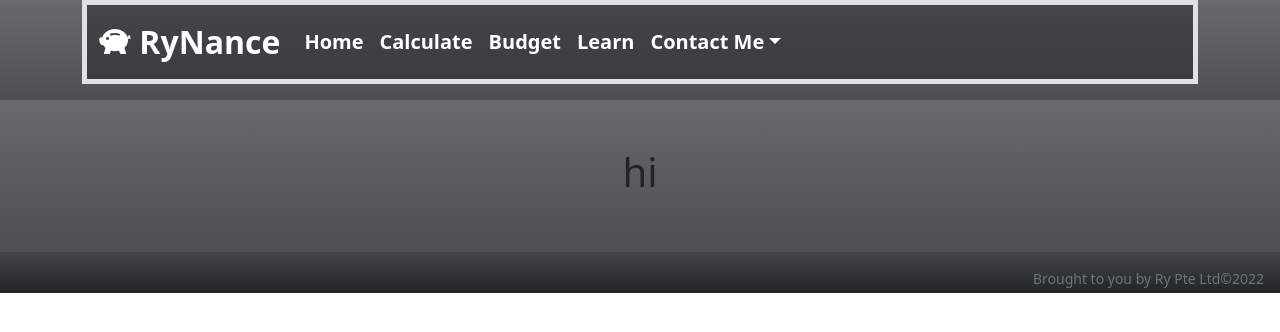
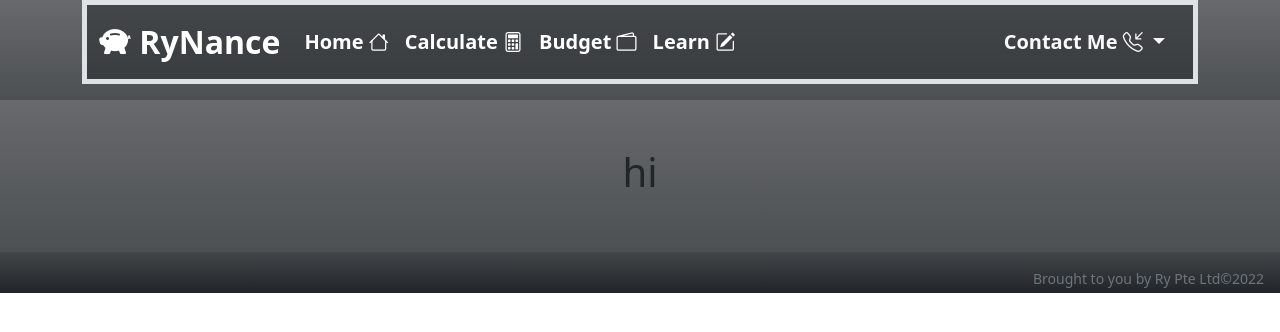
Before and after one commit to ryryry-3302/RyNance, a Flask app: page / in a window 1280 px wide. Shown: the top 332 px of the page. Run offline with Flask 2, Linux system fonts and the light colour scheme; the visitor is signed in with stand-in values (Sample User, id 1); some libraries are stand-ins or nearby versions.

Commit message:
made the navbar aesthetic

```diff
--- a/templates/layout.html
+++ b/templates/layout.html
@@ -36,26 +36,36 @@
                     <div class="collapse navbar-collapse" id="navbarText">
                     <ul class="navbar-nav me-auto mb-2 mb-lg-0 justify-content-end fw-bold fs-5"  style="text-align: right">
                         <li class="nav-item">
-                        <a class="nav-link active" aria-current="page" href="/">Home</a>
+                        <a class="nav-link active" aria-current="page" href="/">Home
+                            <i class="bi bi-house"></i>
+                        </a>
                         </li>
                         <li class="nav-item">
-                        <a class="nav-link active" href="/calculate">Calculate</a>
+                            <a class="nav-link active" href="/calculate">Calculate
+                            <i class="bi bi-calculator"></i>
+                            </a>
                         </li>
                         <li class="nav-item">
-                        <a class="nav-link active" href="/budget">Budget</a>
+                        <a class="nav-link active" href="/budget">Budget
+                            <i class="bi bi-wallet2"></i>
+                        </a>
                         </li>
-                        <li class="nav-item">
-                        <a class="nav-link active" href="/learn">Learn</a>
-                        </li>
-                        <li class="nav-item dropdown">
-                            <a class="nav-link active dropdown-toggle" data-bs-toggle="dropdown" href="#" role="button" aria-expanded="false">Contact Me</a>
-                            <ul class="dropdown-menu dropdown-menu-dark" style="text-align: right">
-                            <li><a class="dropdown-item" href="https://www.instagram.com/ryryryry4n/?hl=en"><h6>Instagram</h6></a></li>
-                            <li><a class="dropdown-item" href="https://github.com/ryryry-3302/"><h6>Github</h6></a></li>
-                            <li><a class="dropdown-item" href="https://www.linkedin.com/in/ryan-l-b376a7123/"><h6>LinkedIn</h6></a></li>
-                            </ul>
+                        <li class="nav-item ">
+                        <a class="nav-link active" href="/learn">Learn
+                            <i class="bi bi-pencil-square"></i>
+                        </a>
                         </li>
                     </ul>
+                    <div class="nav-item dropdown fw-bold fs-5 text-light">
+                        <a class="nav-link active dropdown-toggle text-light" data-bs-toggle="dropdown" href="#" role="button" aria-expanded="false">Contact Me
+                            <i class="bi bi-telephone-inbound"></i>
+                        </a>
+                        <ul class="dropdown-menu dropdown-menu-dark" style="text-align: right">
+                        <li><a class="dropdown-item" href="https://www.instagram.com/ryryryry4n/?hl=en">Instagram&#160 <i class="bi bi-instagram"></i></a></li>
+                        <li><a class="dropdown-item" href="https://github.com/ryryry-3302/">Github &#160<i class="bi bi-github"></i></a></li>
+                        <li><a class="dropdown-item" href="https://www.linkedin.com/in/ryan-l-b376a7123/">Linked &#160<i class="bi bi-linkedin"></i></a></li>
+                        </ul>
+                    </div>
                     </div>
                 </div>
             </nav>
```
Also changed, not shown: 1 other file.
